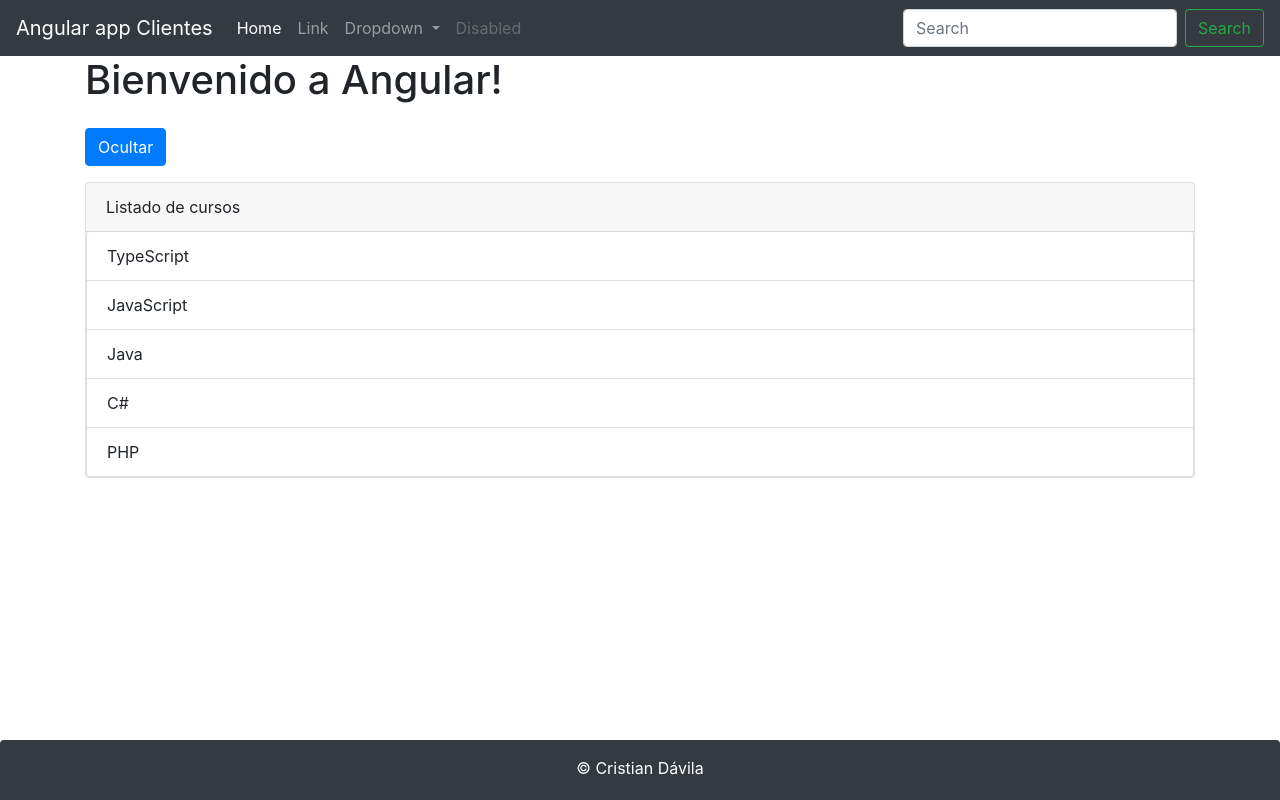
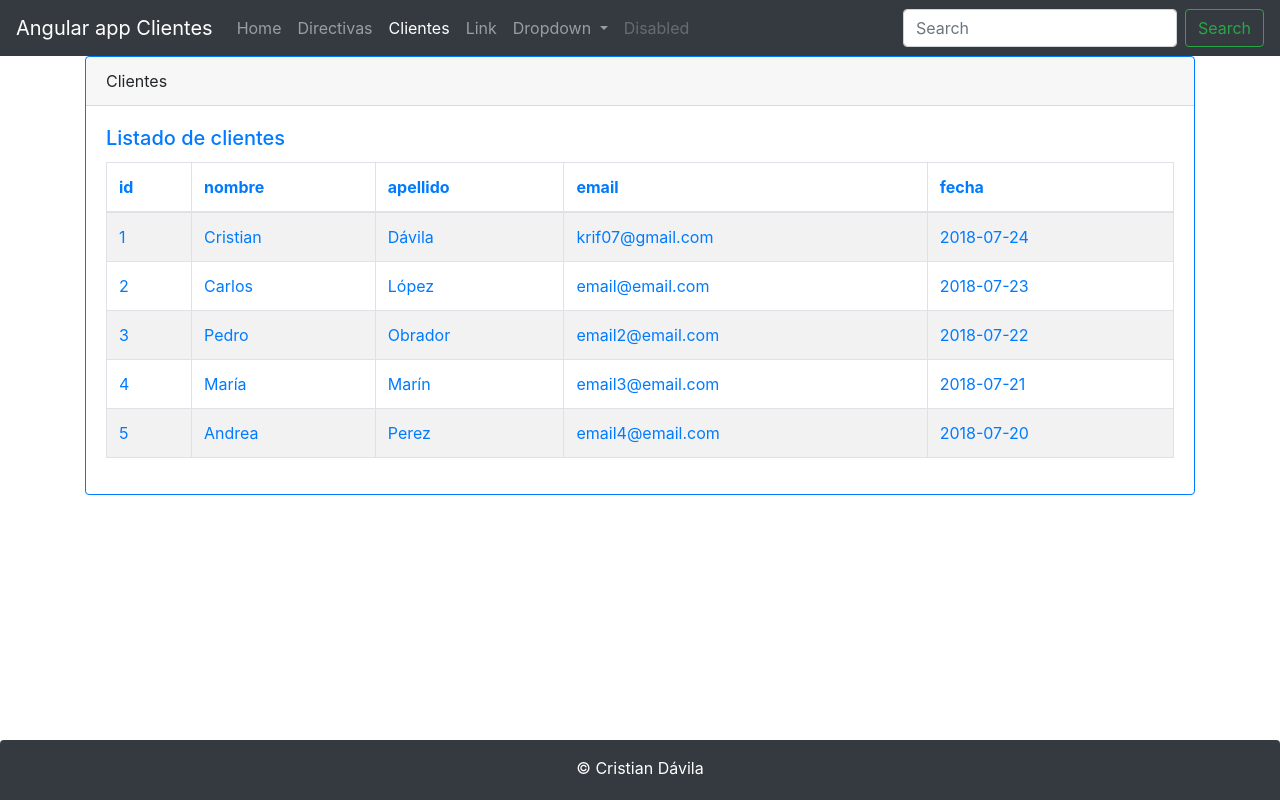
Before and after one commit to krif07/angular-clientes-app, an Angular app: page /clientes in a window 1280 px wide. Built offline with nearby package versions, Linux system fonts and the light colour scheme.

Commit message:
Se implementa clientes como un servicio de inyección de dependencias, se implementa observable en el servicio clienteservice y el observador, se implementan rutas de navegación

```diff
--- a/src/app/app.component.html
+++ b/src/app/app.component.html
@@ -1,9 +1,8 @@
 
 <app-header></app-header>
 <div class="container">
-  <h1>
-     {{ title }}!
-  </h1>
-  <app-directiva></app-directiva>
+
+<router-outlet></router-outlet>
+
 </div>
 <app-footer></app-footer>
--- /dev/null
+++ b/src/app/clientes/cliente.service.ts
@@ -0,0 +1,17 @@
+import { Injectable } from '@angular/core';
+import { Cliente } from './cliente';
+import { CLIENTES } from './clientes.json';
+import { Observable } from 'rxjs';
+import { of } from 'rxjs';
+
+@Injectable({
+  providedIn: 'root'
+})
+export class ClienteService {
+
+  constructor() { }
+
+  getClientes(): Observable<Cliente[]> {
+    return of(CLIENTES);
+  }
+}
--- a/src/app/clientes/clientes.component.html
+++ b/src/app/clientes/clientes.component.html
@@ -1,3 +1,27 @@
-<p>
-  clientes works!
-</p>
+<div class="card border-primary mb-3">
+  <div class="card-header">Clientes</div>
+  <div class="card-body text-primary">
+    <h5 class="card-title">Listado de clientes</h5>
+
+    <table class="table table-bordered table-striped">
+      <thead>
+        <tr>
+          <th>id</th>
+          <th>nombre</th>
+          <th>apellido</th>
+          <th>email</th>
+          <th>fecha</th>
+        </tr>
+      </thead>
+      <tbody>
+        <tr *ngFor="let cliente of clientes">
+          <td>{{ cliente.id }}</td>
+          <td>{{ cliente.nombre }}</td>
+          <td>{{ cliente.apellido }}</td>
+          <td>{{ cliente.email }}</td>
+          <td>{{ cliente.createAt }}</td>
+        </tr>
+      </tbody>
+    </table>
+  </div>
+</div>
--- a/src/app/clientes/clientes.component.ts
+++ b/src/app/clientes/clientes.component.ts
@@ -1,4 +1,6 @@
 import { Component, OnInit } from '@angular/core';
+import { Cliente } from './cliente';
+import { ClienteService } from './cliente.service';
 
 @Component({
   selector: 'app-clientes',
@@ -7,9 +9,17 @@ import { Component, OnInit } from '@angular/core';
 })
 export class ClientesComponent implements OnInit {
 
-  constructor() { }
+  clientes: Cliente[];
+
+  constructor(private clienteService: ClienteService) { }
 
   ngOnInit() {
+    this.clienteService.getClientes().subscribe(
+      /*function(clientes){
+        this.clientes = clientes
+      }*/
+      clientes => this.clientes = clientes
+    );
   }
 
 }
--- /dev/null
+++ b/src/app/clientes/clientes.json.ts
@@ -0,0 +1,9 @@
+import { Cliente } from './cliente';
+
+export const CLIENTES: Cliente[] = [
+  {id: 1, nombre: 'Cristian',  apellido: 'Dávila', email: 'krif07@gmail.com', createAt: '2018-07-24'},
+  {id: 2, nombre: 'Carlos',  apellido: 'López', email: 'email@email.com', createAt: '2018-07-23'},
+  {id: 3, nombre: 'Pedro',  apellido: 'Obrador', email: 'email2@email.com', createAt: '2018-07-22'},
+  {id: 4, nombre: 'María',  apellido: 'Marín', email: 'email3@email.com', createAt: '2018-07-21'},
+  {id: 5, nombre: 'Andrea',  apellido: 'Perez', email: 'email4@email.com', createAt: '2018-07-20'}
+];
--- a/src/app/header/header.component.html
+++ b/src/app/header/header.component.html
@@ -6,8 +6,14 @@
 
   <div class="collapse navbar-collapse" id="navbarSupportedContent">
     <ul class="navbar-nav mr-auto">
-      <li class="nav-item active">
+      <li class="nav-item">
         <a class="nav-link" href="#">Home <span class="sr-only">(current)</span></a>
+      </li>
+      <li class="nav-item" routerLinkActive="active">
+        <a class="nav-link" routerLink="/directivas">Directivas</a>
+      </li>
+      <li class="nav-item" routerLinkActive="active">
+        <a class="nav-link" routerLink="/clientes">Clientes</a>
       </li>
       <li class="nav-item">
         <a class="nav-link" href="#">Link</a>
```
Also changed, not shown: src/app/app.module.ts (+13 -2 lines).
